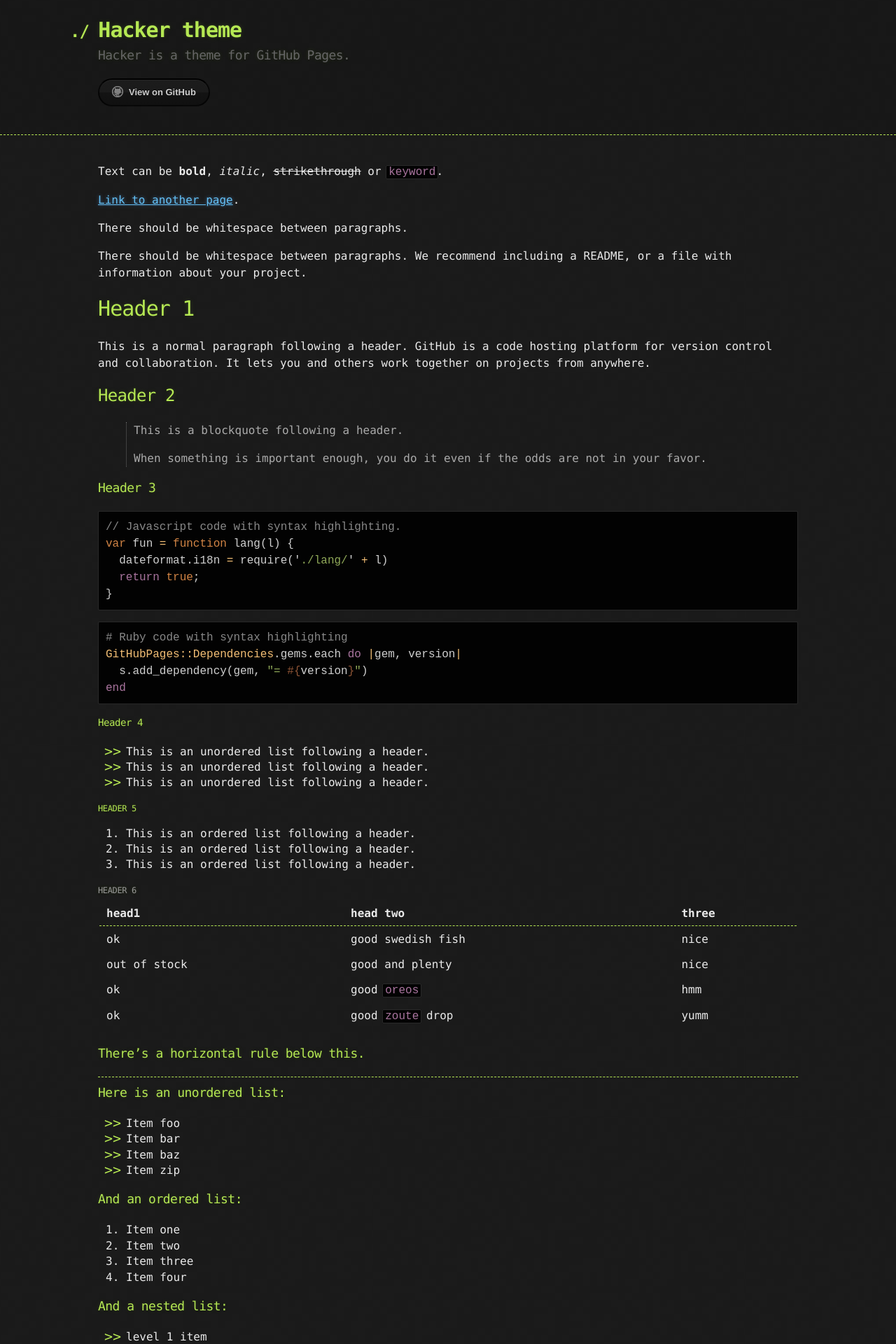
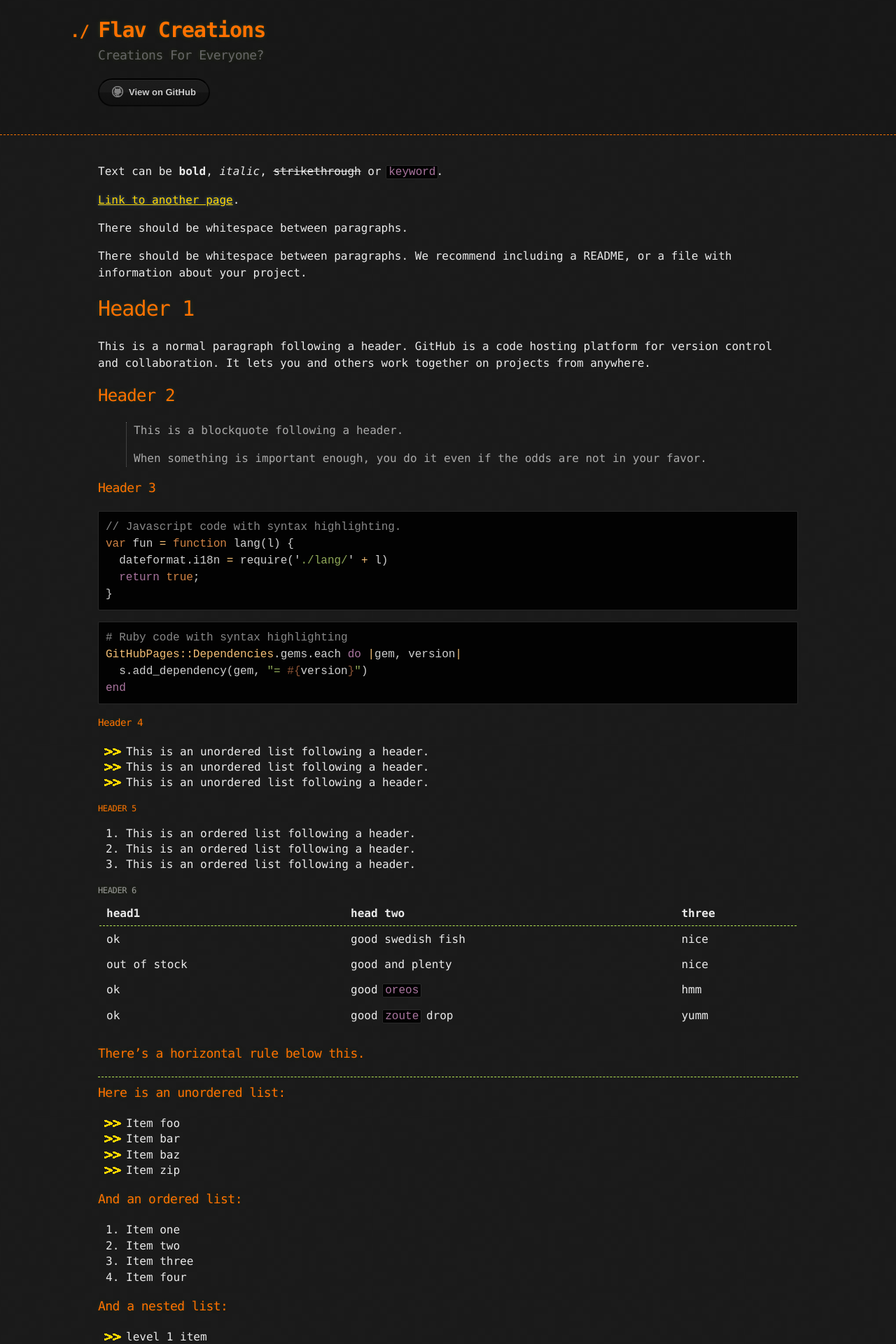
Before and after one commit to FlavCreations/flavcreations.github.io, a Jekyll site: the page built from index.md, in a window 1280 px wide. Shown: the top 1920 px of the page at 70% size. Built offline with Jekyll 4.4.1, drawn with Linux system fonts in a browser that asks for light colours.

Commit message:
Shanged Text, Colors and other
- Changed Title/Description
- Changed colors

```diff
--- a/_config.yml
+++ b/_config.yml
@@ -1,7 +1,5 @@
-title: Hacker theme
-description: Hacker is a theme for GitHub Pages.
+title: Flav Creations
+description: Creations For Everyone?
 show_downloads: false
 google_analytics:
 theme: jekyll-theme-hacker
-url: flavcreations.github.io
-baseurl: /flavcreations.github.io
--- a/_sass/_default_colors.scss
+++ b/_sass/_default_colors.scss
@@ -13,3 +13,5 @@ $potters-clay: #8f5536;
 $rajah: #f4bf75;
 $raw-sienna: #d28445;
 $silver-chalice: #aaa;
+$head-color: #FF7100;
+$link-color: #FFD700;
--- a/_sass/jekyll-theme-hacker.scss
+++ b/_sass/jekyll-theme-hacker.scss
@@ -47,7 +47,7 @@ li {
 header {
   background: rgba(0, 0, 0, 0.1);
   width: 100%;
-  border-bottom: 1px dashed $conifer; //header;
+  border-bottom: 1px dashed $head-color; //header;
   padding: 20px 0;
   margin: 0 0 40px 0;
 }
@@ -58,7 +58,7 @@ header h1 {
   margin: 0 0 0 -40px;
   font-weight: bold;
   font-family: Monaco, "Bitstream Vera Sans Mono", "Lucida Console", Terminal, monospace;
-  color: $conifer;//$header;
+  color: $head-color;//$header;
   text-shadow: 0 1px 1px rgba(0, 0, 0, 0.1),
                0 0 5px rgba(181, 232, 83, 0.1),
                0 0 10px rgba(181, 232, 83, 0.1);
@@ -97,7 +97,7 @@ section img {
 h1, h2, h3, h4, h5, h6 {
   font-weight: normal;
   font-family: Monaco, "Bitstream Vera Sans Mono", "Lucida Console", Terminal, monospace;
-  color: $header;
+  color: $head-color;
   letter-spacing: -0.03em;
   text-shadow: 0 1px 1px rgba(0, 0, 0, 0.1),
                0 0 5px rgba(181, 232, 83, 0.1),
@@ -233,7 +233,7 @@ hr {
 */
 
 a {
-  color: #63c0f5;
+  color: $link-color;
   text-shadow: 0 0 5px rgba(104, 182, 255, 0.5);
 }
 
```
Also changed, not shown: assets/images/bullet.png.
